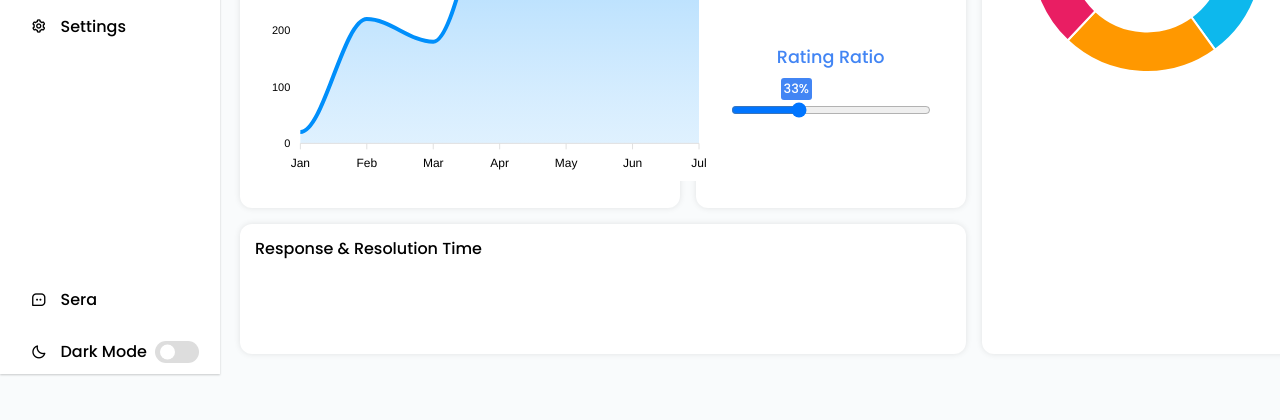
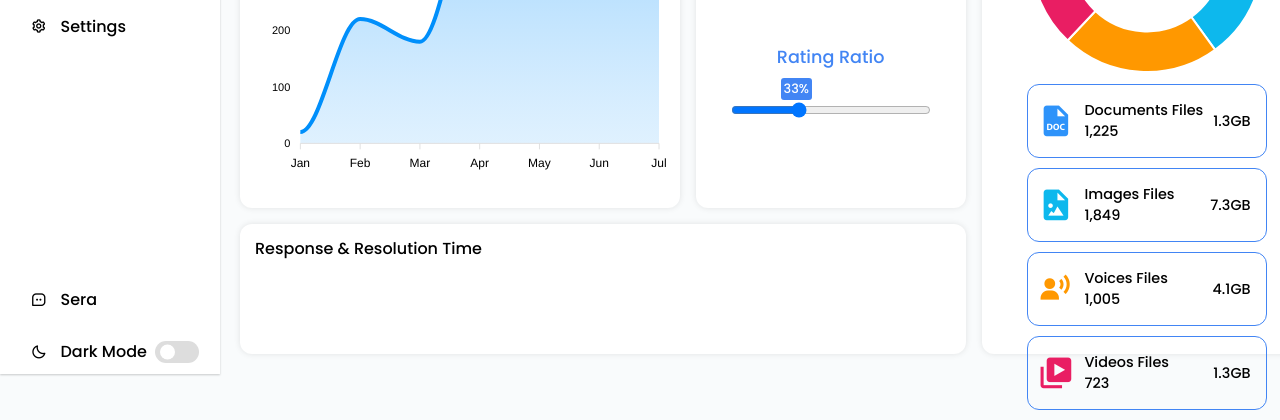
Before and after one commit to AlaaHesham/classera-internship, a plain HTML site: page index.html in a window 1280 px wide. Shown: the part 426-846 px from the top of the page. Before the commit the page ends 800 px from the top, so only its background shows below. Drawn offline with nearby package versions, Linux system fonts and the light colour scheme.

Commit message:
finished attach. details card

```diff
--- a/index.html
+++ b/index.html
@@ -251,7 +251,51 @@
 
             <div class="card attach-details">
                 <span>Attachment Details</span>
-                <div id="chart2"></div>
+                <div class="content">
+                    <div id="chart2"></div>
+                    <div class="files">
+                        <div class="file">
+                            <i class='bx bxs-file-doc'></i>
+                            <div class="file-text">
+                                <div>
+                                    <span>Documents Files</span>
+                                    <span>1,225</span>
+                                </div>
+                                <span>1.3GB</span>
+                            </div>
+                        </div>
+                        <div class="file">
+                            <i class='bx bxs-file-image'></i>
+                            <div class="file-text">
+                                <div>
+                                    <span>Images Files</span>
+                                    <span>1,849</span>
+                                </div>
+                                <span>7.3GB</span>
+                            </div>
+                        </div>
+                        <div class="file">
+                            <i class='bx bxs-user-voice'></i>
+                            <div class="file-text">
+                                <div>
+                                    <span>Voices Files</span>
+                                    <span>1,005</span>
+                                </div>
+                                <span>4.1GB</span>
+                            </div>
+                        </div>
+                        <div class="file">
+                            <i class='bx bxs-videos'></i>
+                            <div class="file-text">
+                                <div>
+                                    <span>Videos Files</span>
+                                    <span>723</span>
+                                </div>
+                                <span>1.3GB</span>
+                            </div>
+                        </div>
+                    </div>
+                </div>
             </div>
 
             <div class="card res-time">
--- a/script.js
+++ b/script.js
@@ -58,6 +58,7 @@ var options2 = {
     series: [40, 22, 13, 25],
     chart: {
         type: 'donut',
+
     },
     responsive: [{
         breakpoint: 480,
@@ -77,22 +78,37 @@ var options2 = {
     legend: {
         show: false,
     },
-    labels: ['Images Files', 'Voices Files', 'Videos Files', 'Grapes']
+    labels: ['Images Files', 'Voices Files', 'Videos Files', 'Documents Files'],
+    grid: {
+        show: false,
+    },
+    stroke: {
+        show: true,
+        colors: getComputedStyle(document.documentElement).getPropertyValue('--body-color'),
+    }
+
 };
 
 var donutChart = new ApexCharts(document.querySelector("#chart2"), options2);
 donutChart.render();
+
 // Events
 
 modeSwitch.addEventListener("click", () => {
     body.classList.toggle("dark");
     let textColor = "#ccc";
+    let bodyColor = "#242526";
+
     if (body.classList.contains("dark")) {
         modeText.innerText = "Light Mode";
     } else {
         modeText.innerText = "Dark Mode";
         textColor = "#000";
+        bodyColor = "#fff";
+
+
     }
+
     chart.updateOptions({
         chart: {
             height: 350,
@@ -103,6 +119,13 @@ modeSwitch.addEventListener("click", () => {
             }
         }
     });
+    console.log(bodyColor);
+    donutChart.updateOptions({
+        stroke: {
+            colors: bodyColor,
+        }
+    });
+
 });
 
 searchIcon.onclick = () => {
--- a/style.css
+++ b/style.css
@@ -494,3 +494,67 @@ body.dark .switch::before {
   outline: none;
   border: none;
 }
+
+/* --------Attach Details--------- */
+
+.card.attach-details .content {
+  display: flex;
+  flex-direction: column;
+  align-items: center;
+  justify-content: space-between;
+}
+
+.card.attach-details .files {
+  display: flex;
+  flex-direction: column;
+  align-items: center;
+  justify-content: space-between;
+  width: 100%;
+  padding: 0px 30px;
+}
+
+.card.attach-details .files .file {
+  border: 1px solid var(--primary-color);
+  padding: 5px 10px;
+  margin-bottom: 10px;
+  border-radius: 12px;
+  width: 100%;
+  display: flex;
+  align-items: center;
+}
+
+.card.attach-details .files .file i {
+  font-size: 2.3rem;
+}
+
+.card.attach-details .files .file .bxs-file-doc {
+  color: #2E93fA;
+}
+
+.card.attach-details .files .file .bxs-file-image {
+  color: #0db8ed;
+}
+
+.card.attach-details .files .file .bxs-user-voice {
+  color: #FF9800;
+}
+
+.card.attach-details .files .file .bxs-videos {
+  color: #E91E63;
+}
+
+.card.attach-details .files .file .file-text {
+  display: flex;
+  justify-content: space-between;
+  align-items: center;
+  padding: 5px;
+  width: 100%;
+  font-size: 0.9rem;
+}
+
+.card.attach-details .files .file .file-text div {
+  display: flex;
+  flex-direction: column;
+  justify-content: space-between;
+  padding: 5px;
+}
```
